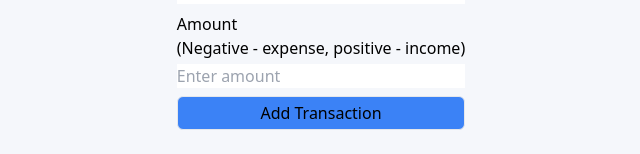
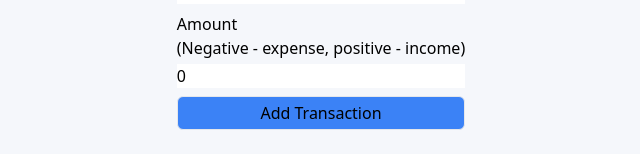
Before and after one commit to EjimMichael/Expense-Tracker, a React (Create React App) app: page / in a window 1280 px wide. Shown: the part 547-701 px from the top of the page, without its empty margins (319-959 px from the left). Built offline with nearby package versions, Linux system fonts and the light colour scheme; the HTML template or start-up script is replaced by a standard one.

Commit message:
input state

```diff
--- a/src/components/AddTransaction.js
+++ b/src/components/AddTransaction.js
@@ -1,6 +1,8 @@
-import React from "react";
+import { useState } from "react";
 
 function AddTransaction() {
+    const [text, setText] = useState('');
+    const [amount, setAmount] = useState(0);
   return (
     <div className="mt-6">
       <h3 className="font-medium">Add New Transaction</h3>
@@ -10,7 +12,13 @@ function AddTransaction() {
             Text{" "}
           </label>{" "}
           <br />
-          <input type="text" className="w-full mt-1" placeholder="Enter text" />
+          <input
+            type="text"
+            value={text}
+            onChange={(e) => setText(e.target.value)}
+            className="w-full mt-1 outline-none"
+            placeholder="Enter text"
+          />
         </div>
 
         <div className="mt-2">
@@ -21,7 +29,9 @@ function AddTransaction() {
           <br />
           <input
             type="number"
-            className="w-full mt-1"
+            value={amount}
+            onChange={(e) => setAmount(e.target.value)}
+            className="w-full mt-1 outline-none"
             placeholder="Enter amount"
           />
         </div>
```
